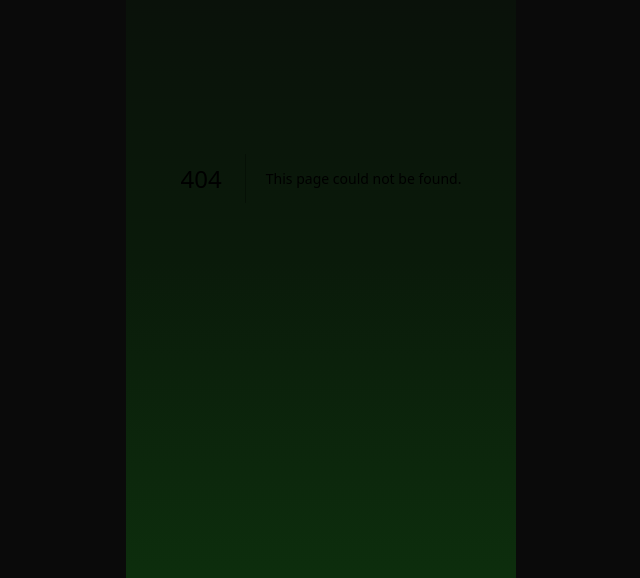
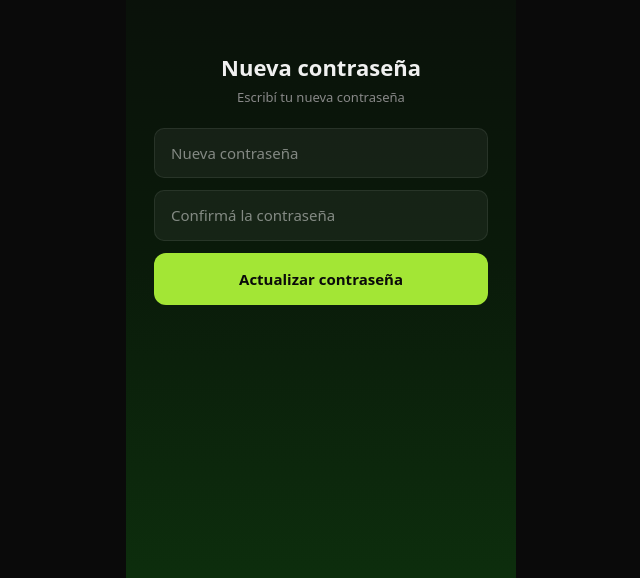
Before and after one commit to Micaelaraffe/mindpadel, a Next.js app: page /reset-password in a window 1280 px wide. Before the commit this address had no page. Shown: the part 222-800 px from the top of the page, without its empty margins (319-959 px from the left). Built offline with nearby package versions, Linux system fonts and the light colour scheme.

Commit message:
recuperar contraseña y mejoras seguridad

```diff
--- a/app/home/page.tsx
+++ b/app/home/page.tsx
@@ -421,6 +421,10 @@ export default function HomePage() {
       <div style={{ fontWeight: 600, fontSize: 13 }}>{e.titulo || e.tipo}</div>
       <div style={{ fontSize: 11, color: '#888', marginTop: 2, textTransform: 'capitalize' }}>{formatFechaEvento(e.fecha)}</div>
     </div>
+    <div onClick={async () => {
+      await supabase.from('eventos').delete().eq('id', e.id)
+      setEventos(prev => prev.filter(ev => ev.id !== e.id))
+    }} style={{ width: 28, height: 28, borderRadius: 8, background: 'rgba(239,68,68,0.1)', border: '1px solid rgba(239,68,68,0.2)', display: 'flex', alignItems: 'center', justifyContent: 'center', cursor: 'pointer', fontSize: 12, flexShrink: 0 }}>🗑️</div>
   </div>
 ))}
             </div>
--- a/app/page.tsx
+++ b/app/page.tsx
@@ -23,9 +23,20 @@ export default function LoginPage() {
     setMensaje('')
 
     if (role === 'manager') {
-      router.push('/manager')
-      return
-    }
+  if (email !== 'micaraffe@gmail.com') {
+    setError('No tenés acceso al panel de psicóloga.')
+    setLoading(false)
+    return
+  }
+  const { error: signInError } = await supabase.auth.signInWithPassword({ email, password })
+  if (signInError) {
+    setError('Email o contraseña incorrectos')
+    setLoading(false)
+    return
+  }
+  router.push('/manager')
+  return
+}
 
     if (isRegister) {
       if (!nombre.trim()) {
@@ -228,9 +239,24 @@ export default function LoginPage() {
         </button>
 
         <div style={{ textAlign: 'center', fontSize: 12, color: '#555' }}>
-          ¿Olvidaste tu contraseña?{' '}
-          <span style={{ color: '#a3e635', cursor: 'pointer' }}>Recuperar</span>
-        </div>
+  ¿Olvidaste tu contraseña?{' '}
+  <span onClick={async () => {
+    if (!email) {
+      setError('Escribí tu email arriba primero')
+      return
+    }
+    const { error } = await supabase.auth.resetPasswordForEmail(email, {
+      redirectTo: 'https://mindpadel.vercel.app/reset-password',
+    })
+    if (error) {
+      setError('Error al enviar el email. Verificá que el email sea correcto.')
+    } else {
+      setMensaje('Te enviamos un email para recuperar tu contraseña. Revisá tu casilla.')
+    }
+  }} style={{ color: '#a3e635', cursor: 'pointer', textDecoration: 'underline' }}>
+    Recuperar
+  </span>
+</div>
 
       </div>
     </main>
--- /dev/null
+++ b/app/reset-password/page.tsx
@@ -0,0 +1,84 @@
+'use client'
+export const dynamic = 'force-dynamic'
+import { useState, useEffect } from 'react'
+import { useRouter } from 'next/navigation'
+import { supabase } from '../lib/supabase'
+
+export default function ResetPasswordPage() {
+  const router = useRouter()
+  const [password, setPassword] = useState('')
+  const [confirmPassword, setConfirmPassword] = useState('')
+  const [loading, setLoading] = useState(false)
+  const [mensaje, setMensaje] = useState('')
+  const [error, setError] = useState('')
+
+  async function handleReset() {
+    if (password.length < 6) {
+      setError('La contraseña debe tener al menos 6 caracteres')
+      return
+    }
+    if (password !== confirmPassword) {
+      setError('Las contraseñas no coinciden')
+      return
+    }
+    setLoading(true)
+    const { error } = await supabase.auth.updateUser({ password })
+    if (error) {
+      setError('Error al actualizar la contraseña. Pedí un nuevo link.')
+    } else {
+      setMensaje('¡Contraseña actualizada! Ya podés ingresar.')
+      setTimeout(() => router.push('/'), 2000)
+    }
+    setLoading(false)
+  }
+
+  return (
+    <main style={{
+      minHeight: '100vh', display: 'flex', flexDirection: 'column',
+      alignItems: 'center', justifyContent: 'center',
+      padding: '40px 28px', fontFamily: 'system-ui, sans-serif',
+      color: '#f0f0f0', width: '100%', boxSizing: 'border-box'
+    }}>
+      <div style={{ width: '100%', maxWidth: 360, display: 'flex', flexDirection: 'column', gap: 12 }}>
+
+        <div style={{ textAlign: 'center', marginBottom: 8 }}>
+          <div style={{ fontWeight: 800, fontSize: 22 }}>Nueva contraseña</div>
+          <div style={{ fontSize: 13, color: '#888', marginTop: 4 }}>Escribí tu nueva contraseña</div>
+        </div>
+
+        <input value={password} onChange={e => setPassword(e.target.value)}
+          type="password" placeholder="Nueva contraseña"
+          style={{ background: 'rgba(255,255,255,0.05)', border: '1px solid rgba(255,255,255,0.08)', borderRadius: 10, padding: '13px 16px', color: '#f0f0f0', fontSize: 15, outline: 'none', width: '100%', boxSizing: 'border-box', fontFamily: 'system-ui' }}
+        />
+
+        <input value={confirmPassword} onChange={e => setConfirmPassword(e.target.value)}
+          type="password" placeholder="Confirmá la contraseña"
+          style={{ background: 'rgba(255,255,255,0.05)', border: '1px solid rgba(255,255,255,0.08)', borderRadius: 10, padding: '13px 16px', color: '#f0f0f0', fontSize: 15, outline: 'none', width: '100%', boxSizing: 'border-box', fontFamily: 'system-ui' }}
+        />
+
+        {error && (
+          <div style={{ background: 'rgba(239,68,68,0.1)', border: '1px solid rgba(239,68,68,0.3)', borderRadius: 10, padding: '10px 14px', fontSize: 13, color: '#f87171' }}>
+            {error}
+          </div>
+        )}
+
+        {mensaje && (
+          <div style={{ background: 'rgba(163,230,53,0.1)', border: '1px solid rgba(163,230,53,0.3)', borderRadius: 10, padding: '10px 14px', fontSize: 13, color: '#a3e635' }}>
+            {mensaje}
+          </div>
+        )}
+
+        <button onClick={handleReset} disabled={loading} style={{
+          background: loading ? '#333' : '#a3e635',
+          color: loading ? '#888' : '#0a0a0a',
+          border: 'none', borderRadius: 12, padding: 15,
+          fontSize: 15, fontWeight: 700,
+          cursor: loading ? 'not-allowed' : 'pointer', width: '100%'
+        }}>
+          {loading ? 'Actualizando...' : 'Actualizar contraseña'}
+        </button>
+
+      </div>
+    </main>
+  )
+}
```
Lines whose indentation alone changed are shown as unchanged.
